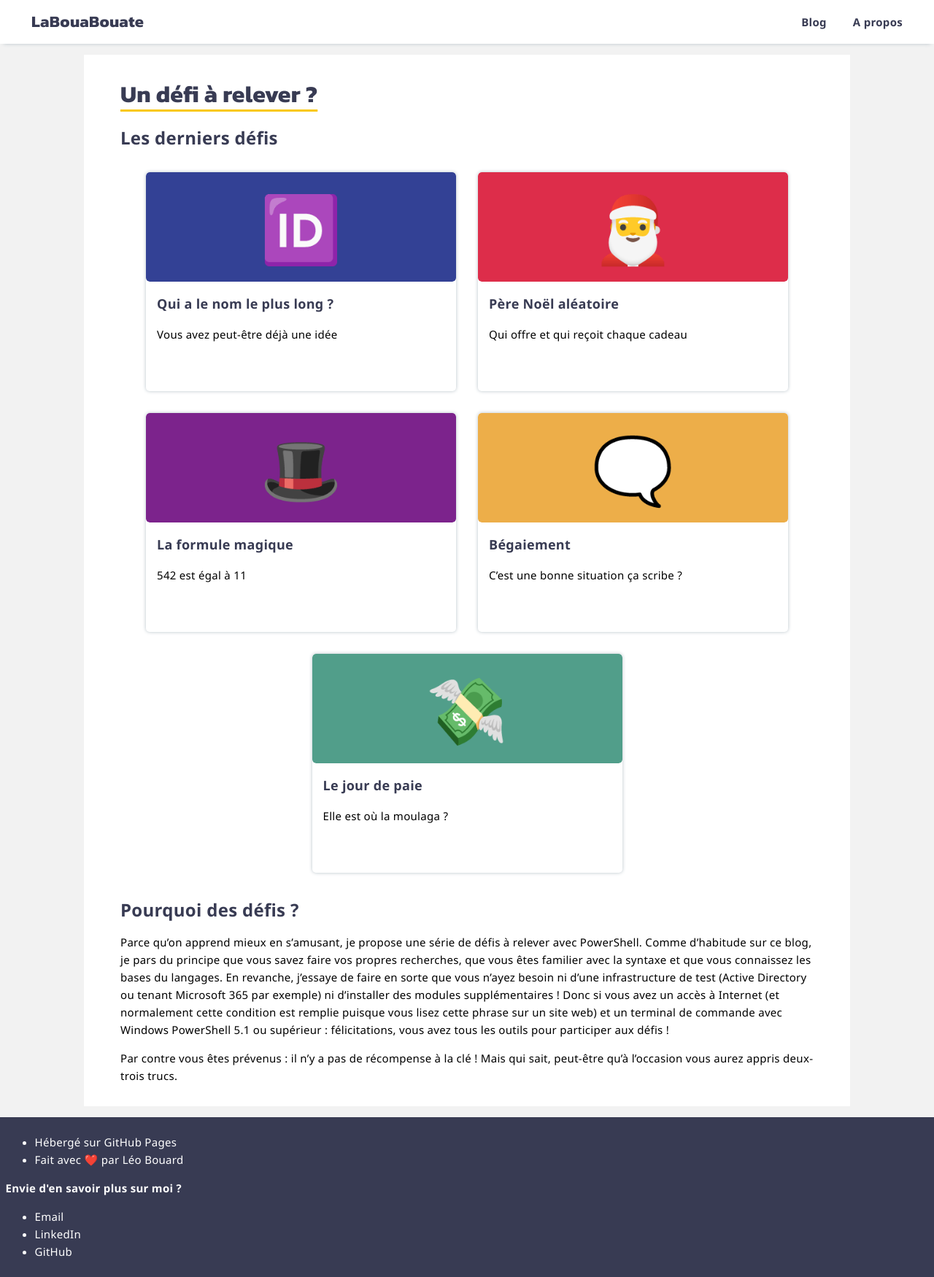
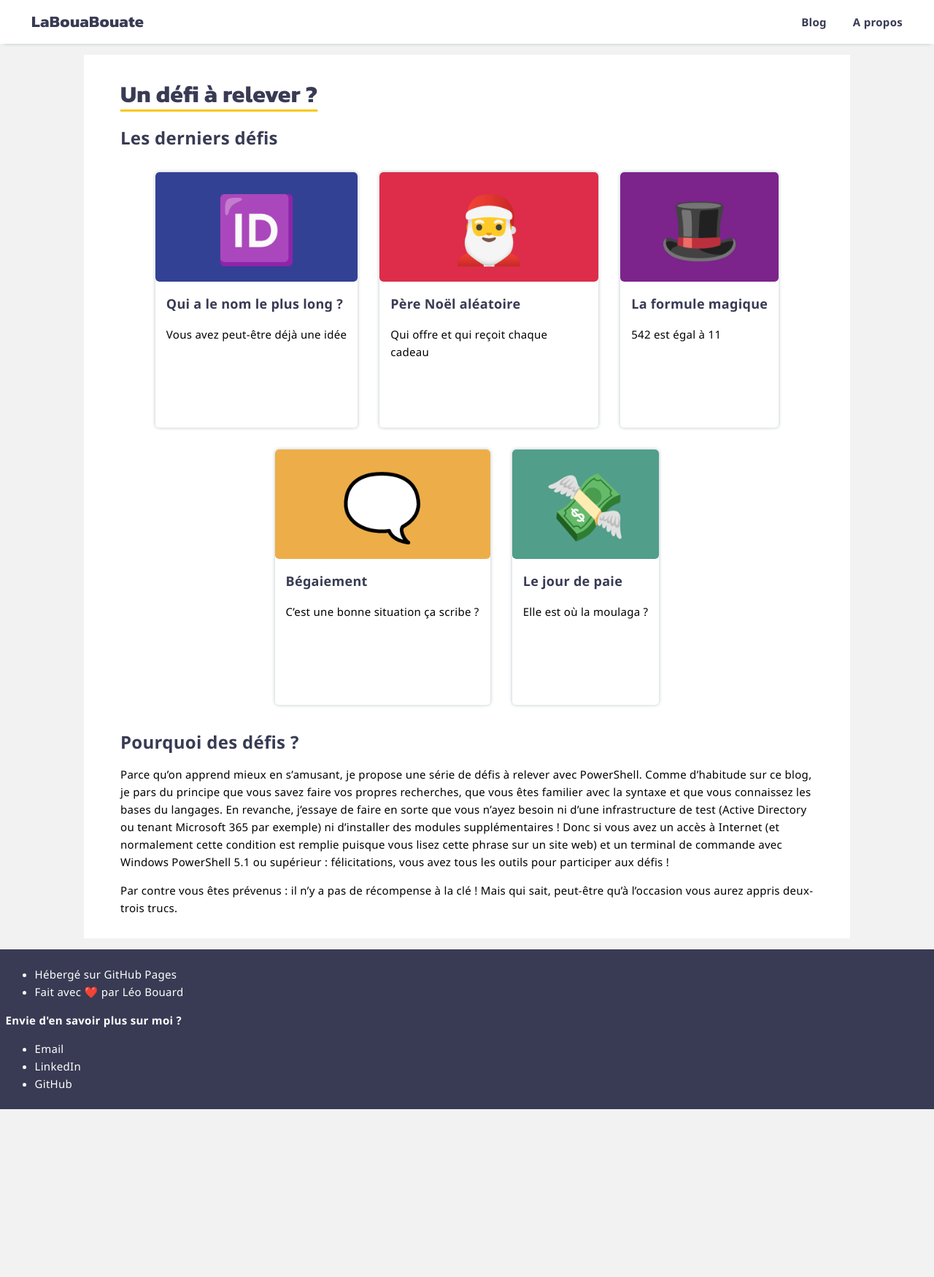
Before and after one commit to leobouard/leobouard.github.io, a Jekyll site: the page built from challenges.md, in a window 1280 px wide. Shown: the whole page at 73% size. Built offline with Jekyll 4.4.1, drawn with Linux system fonts in a browser that asks for light colours; our own code applies the rules of GitHub Pages for plain Markdown files; after the commit the page ends 1520 px from its top, so only the background shows below that.

Commit message:
Update posts.scss

```diff
--- a/assets/css/posts.scss
+++ b/assets/css/posts.scss
@@ -15,8 +15,9 @@
 
 .card {
     margin: 15px;
-    width: 425px;
-    height: 300px;
+    min-width: 200px;
+    max-width: 300px;
+    height: 350px;
     box-shadow: 0 0 5px 0 #b8c3c9;
     transition: all 100ms ease-in-out;
     border-radius: 5px;
```
